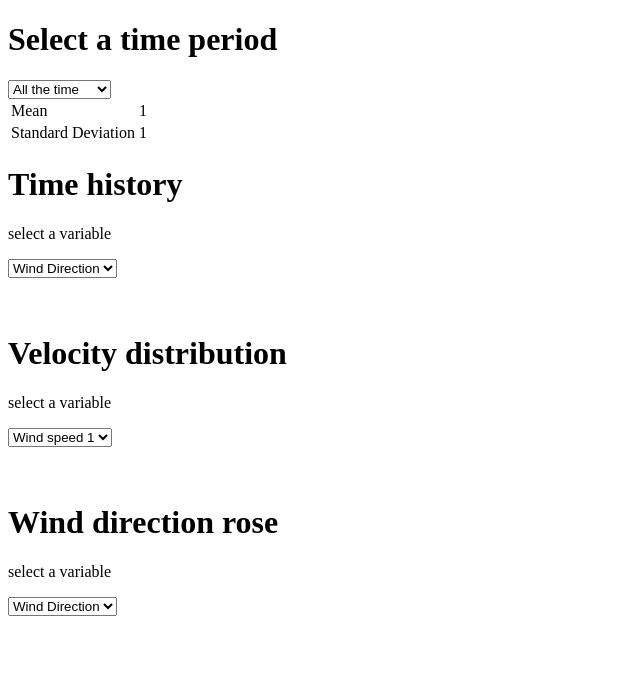
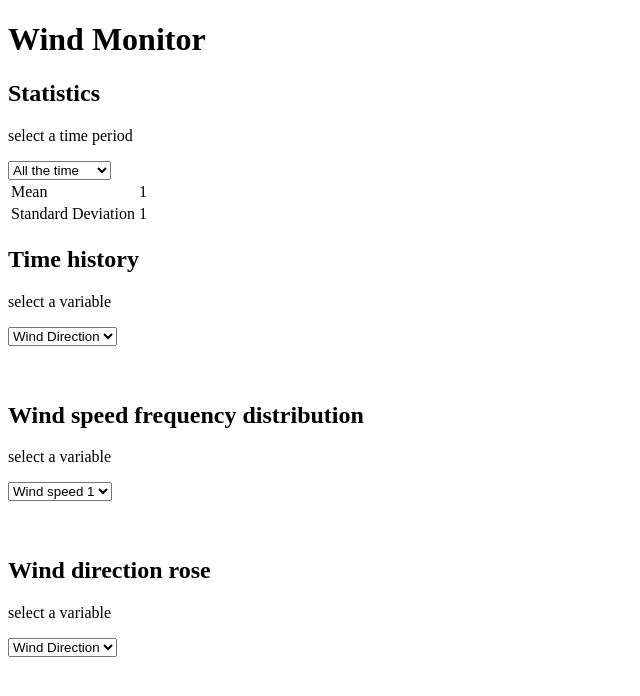
Before and after one commit to yhhe/WindSpeedMonitoring, a Flask app: page / in a window 1280 px wide. Shown: the top 696 px of the page, without its empty margins (0-640 px from the left). Run offline with Flask 2, Linux system fonts and the light colour scheme; data that the repository does not hold is empty; parts of the project's set-up code (start-up, migrations or seed data) failed here and were passed over; some libraries are stand-ins or nearby versions.

Commit message:
visual changes of the gui

```diff
--- a/templates/index.html
+++ b/templates/index.html
@@ -3,7 +3,7 @@
 <html>
 
 <head>
-    <title>Flask with matplotlib</title>
+    <title>Wind Monitor</title>
     <script type="text/javascript" src="https://ajax.googleapis.com/ajax/libs/jquery/1.9.1/jquery.min.js"></script>
     <script type="text/javascript">
     function drawGraph(obj,imgid) {
@@ -54,8 +54,9 @@
 </head>
 
 <body>
-
-    <h1>Select a time period</h1>
+    <h1>Wind Monitor</h1>
+    <h2>Statistics</h2>
+    <p>select a time period</p>
     <select id=timeSelector onchange="refreshFigure()">
         <option value="all" selected>All the time</option>
         <option value="hour">Last hour</option>
@@ -77,7 +78,7 @@
     </table>
 
 
-    <h1>Time history</h1>
+    <h2>Time history</h2>
     <div>
         <p>select a variable</p>
         <select id=selector1 onchange="drawGraph(this, 'plotimg1')">
@@ -89,7 +90,7 @@
     <br/>
     <img id=plotimg1></img>
 
-    <h1>Velocity distribution</h1>
+    <h2>Wind speed frequency distribution</h2>
     <div>
         <p>select a variable</p>
         <select id=selector2 onchange="drawGraph(this, 'plotimg2')">
@@ -100,7 +101,7 @@
     <br/>
     <img id=plotimg2></img>
 
-    <h1>Wind direction rose</h1>
+    <h2>Wind direction rose</h2>
     <div>
         <p>select a variable</p>
         <select id=selector3 onchange="drawGraph(this, 'plotimg3')">
```
